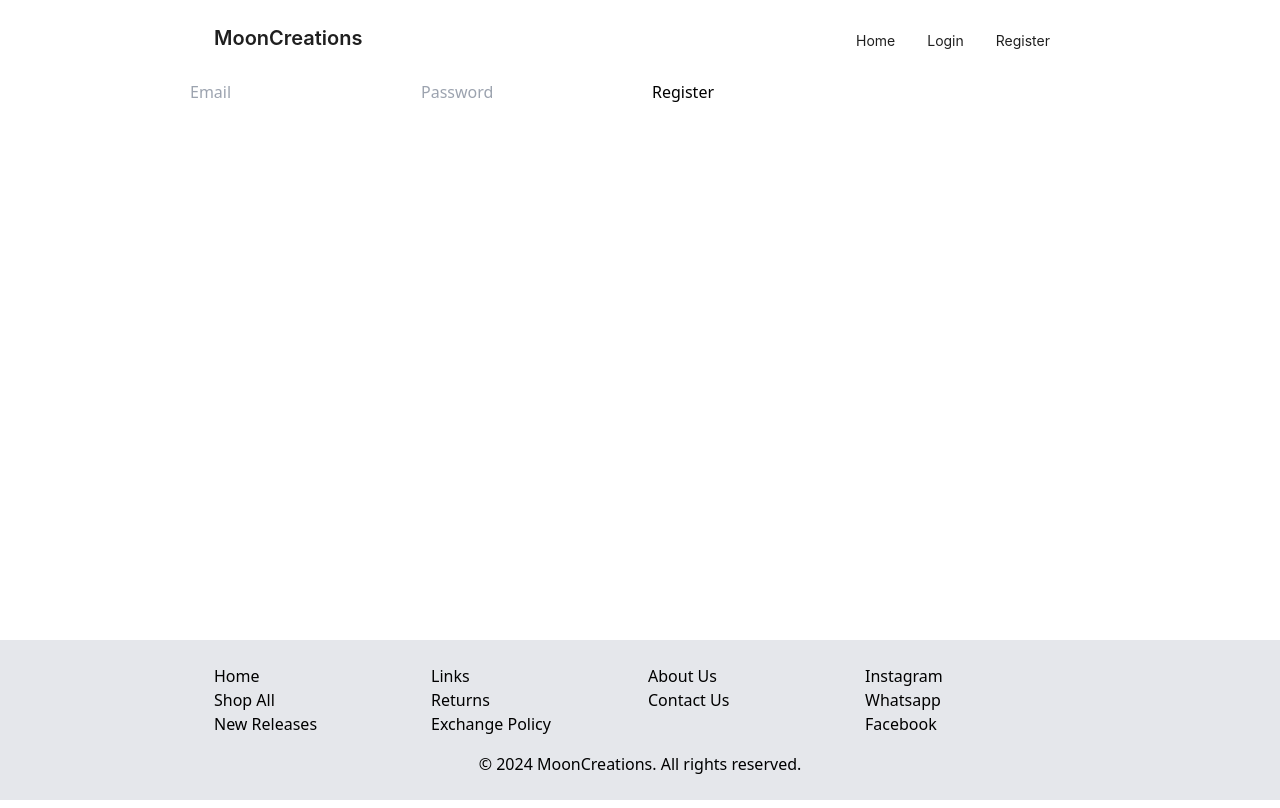
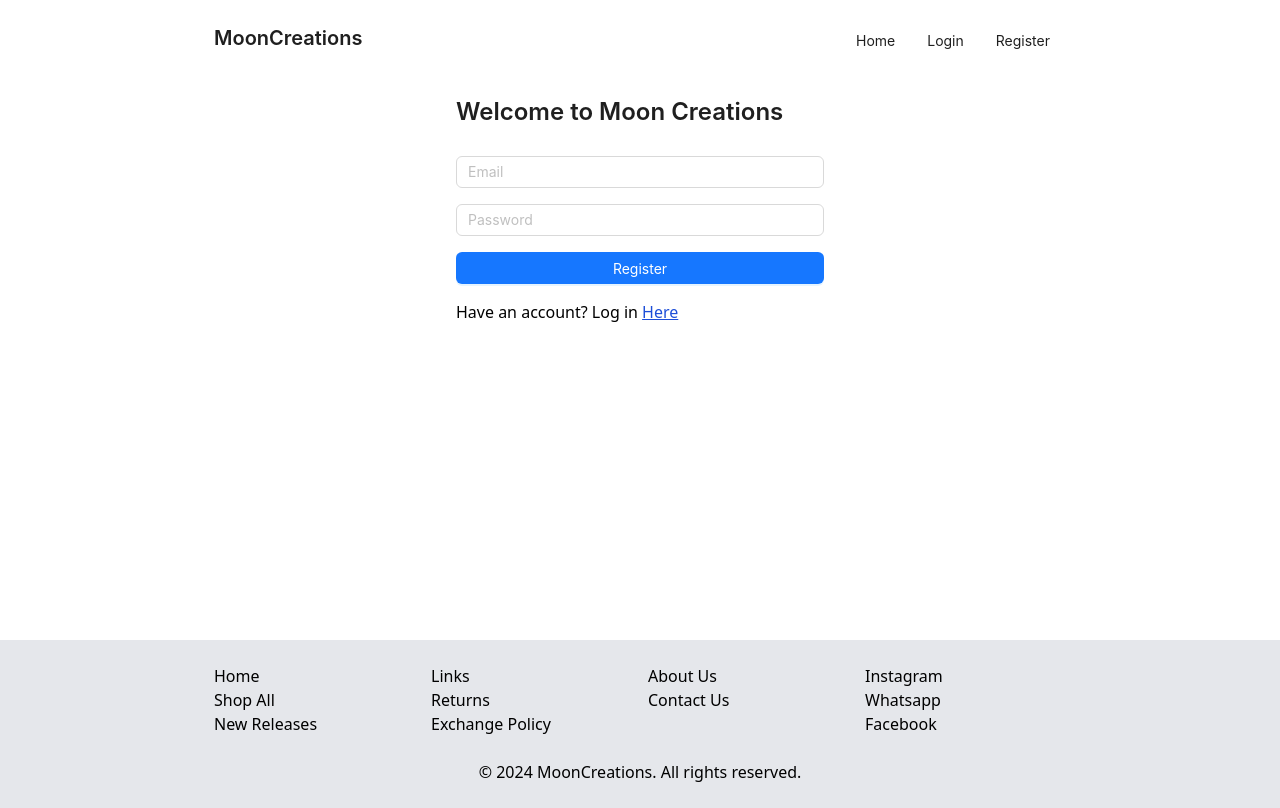
Before and after one commit to akshaypx/ecommerce-fe, a React (Vite) app: page /register in a window 1280 px wide. Built offline with nearby package versions, Linux system fonts and the light colour scheme; no server answers.

Commit message:
style: register, carousel

```diff
--- a/src/components/Footer.tsx
+++ b/src/components/Footer.tsx
@@ -1,7 +1,7 @@
 const Footer = () => {
   return (
     <footer className="bg-gray-200 min-h-[20vh] ">
-      <div className="max-w-[900px] m-auto p-6 flex flex-col justify-between gap-4">
+      <div className="max-w-[900px] m-auto p-6 flex flex-col justify-between gap-6">
         <div className="grid grid-cols-2 md:grid-cols-4 gap-4">
           <div className="flex-1">
             <p>Home</p>
--- a/src/components/Layout.tsx
+++ b/src/components/Layout.tsx
@@ -7,7 +7,7 @@ const Layout: React.FC = () => {
   return (
     <div>
       <Header />
-      <main className="min-h-[70vh] max-w-[900px] m-auto">
+      <main className="min-h-[70vh]">
         <Outlet />
       </main>
       <Footer />
--- a/src/pages/Login.tsx
+++ b/src/pages/Login.tsx
@@ -1,6 +1,6 @@
 import React, { useState } from "react";
 import { useAuth } from "../context/AuthContext";
-import { useNavigate } from "react-router-dom";
+import { Link, useNavigate } from "react-router-dom";
 import { showNotification } from "../utils/notification";
 import { Input } from "antd";
 import Title from "antd/es/typography/Title";
@@ -45,6 +45,12 @@ const Login: React.FC = () => {
         required
       />
       <CustomButton type="submit" label={"Login"} />
+      <p>
+        New here? Create account{" "}
+        <Link to="/register" className="text-blue-700 underline">
+          Here
+        </Link>
+      </p>
     </form>
   );
 };
--- a/src/pages/Register.tsx
+++ b/src/pages/Register.tsx
@@ -1,7 +1,10 @@
 import React, { useState } from "react";
 import { useAuth } from "../context/AuthContext";
-import { useNavigate } from "react-router-dom";
+import { Link, useNavigate } from "react-router-dom";
 import { showNotification } from "../utils/notification";
+import { Input } from "antd";
+import CustomButton from "../components/CustomButton";
+import Title from "antd/es/typography/Title";
 
 const Register: React.FC = () => {
   const [email, setEmail] = useState("");
@@ -22,22 +25,32 @@ const Register: React.FC = () => {
   };
 
   return (
-    <form onSubmit={handleSubmit}>
-      <input
+    <form
+      onSubmit={handleSubmit}
+      className="flex p-4 flex-col gap-4 max-w-[400px] m-auto"
+    >
+      <Title level={3}>Welcome to Moon Creations</Title>
+      <Input
         type="email"
         value={email}
         onChange={(e) => setEmail(e.target.value)}
         placeholder="Email"
         required
       />
-      <input
+      <Input
         type="password"
         value={password}
         onChange={(e) => setPassword(e.target.value)}
         placeholder="Password"
         required
       />
-      <button type="submit">Register</button>
+      <CustomButton type="submit" label="Register" />
+      <p>
+        Have an account? Log in{" "}
+        <Link to="/login" className="text-blue-700 underline">
+          Here
+        </Link>
+      </p>
     </form>
   );
 };
```
